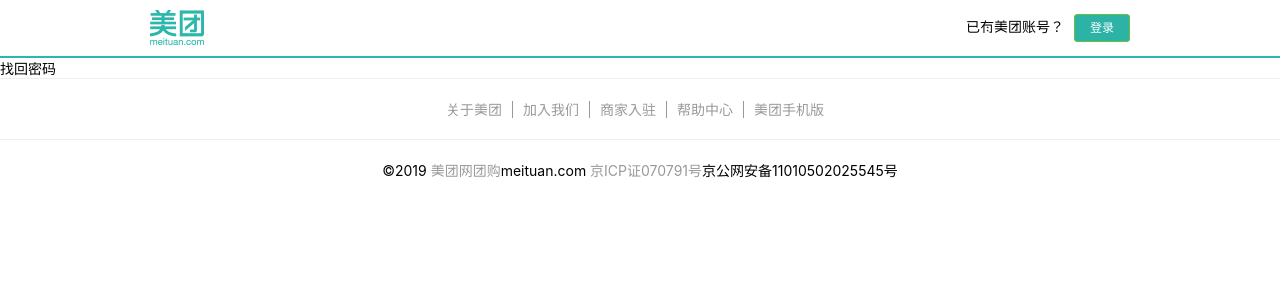
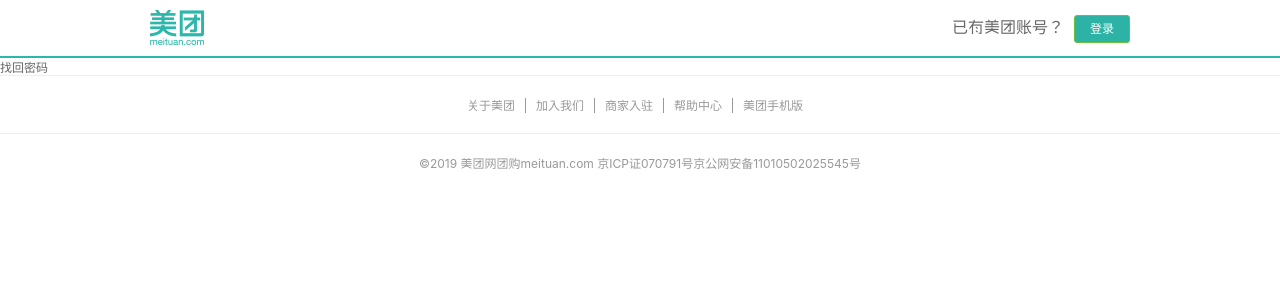
Before and after one commit to wangjunw/meituanPC-vue, a Nuxt app: page /account/findPassword in a window 1280 px wide. Shown: the top 300 px of the page. Built offline with nearby package versions, Linux system fonts and the light colour scheme.

Commit message:
准备开始找回密码

```diff
--- /dev/null
+++ b/assets/css/account/findPass.scss
@@ -0,0 +1,4 @@
+.m-findPass{
+    color: #666;
+    font-size: 12px;
+}
--- a/components/login/loginFoot.vue
+++ b/components/login/loginFoot.vue
@@ -20,6 +20,7 @@
 footer {
   border-top: solid 1px #eee;
   padding-top: 20px;
+  color: #999;
   a {
     color: #999;
     &:hover {
--- a/components/register/regTopbar.vue
+++ b/components/register/regTopbar.vue
@@ -30,6 +30,9 @@
 .register_top {
   border-bottom: solid 2px #2bb8aa;
   padding: 10px 0;
+  span {
+    font-size: 16px;
+  }
   > div {
     width: 980px;
     display: flex;
--- a/pages/account/findPassword.vue
+++ b/pages/account/findPassword.vue
@@ -1,5 +1,5 @@
 <template>
-  <div>
+  <div class="m-findPass">
     <reg-topbar/>
     <main>找回密码</main>
     <login-nav/>
@@ -19,3 +19,6 @@
   }
 };
 </script>
+<style lang="scss" scoped>
+@import "@/assets/css/account/findPass.scss";
+</style>
--- a/pages/account/login.vue
+++ b/pages/account/login.vue
@@ -31,6 +31,7 @@
               placeholder="手机号/用户名/邮箱"
               class="_input accountInput"
               v-model="formParams.account"
+              @keyup.enter="loginHandler"
             >
             <i class="passIcon" :style="loginIconStyle"></i>
             <input
@@ -38,6 +39,7 @@
               class="_input passInput"
               placeholder="密码"
               v-model="formParams.password"
+              @keyup.enter="loginHandler"
             >
             <div class="verificationCode" v-if="showVerificationCode">
               <input
@@ -66,7 +68,7 @@
         </div>
 
         <p class="forgetPass">
-          <nuxt-link to="/findPassword">忘记密码？</nuxt-link>
+          <nuxt-link to="/account/findPassword">忘记密码？</nuxt-link>
         </p>
         <button class="loginBtn" @click="loginHandler">登 录</button>
         <div class="toRegister" v-if="loginType === 'passLogin'">
@@ -136,7 +138,6 @@
     },
     loginHandler() {
       // 暂时只支持账号（注册时的手机号）密码登录
-
       let reg = /[^\d]/g;
       if (
         this.formParams.account.search(reg) !== -1 ||
@@ -168,5 +169,5 @@
 };
 </script>
 <style lang="scss" scoped>
-@import "@/assets/css/login/login.scss";
+@import "@/assets/css/account/login.scss";
 </style>
```
Also changed, not shown: assets/css/account/login.scss (renamed from assets/css/login/login.scss), 2 other files (tests, documents, lock files or other folders).
